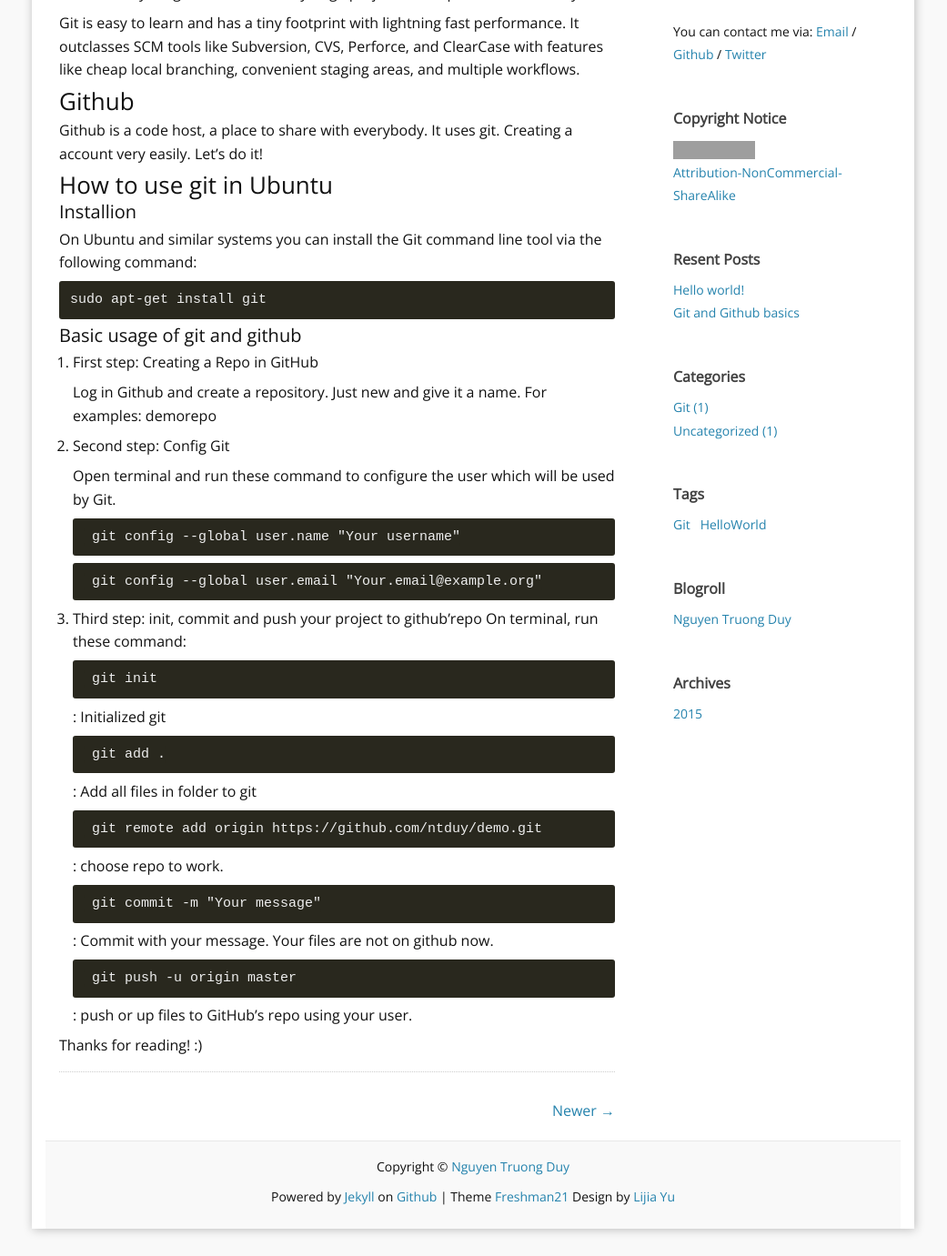
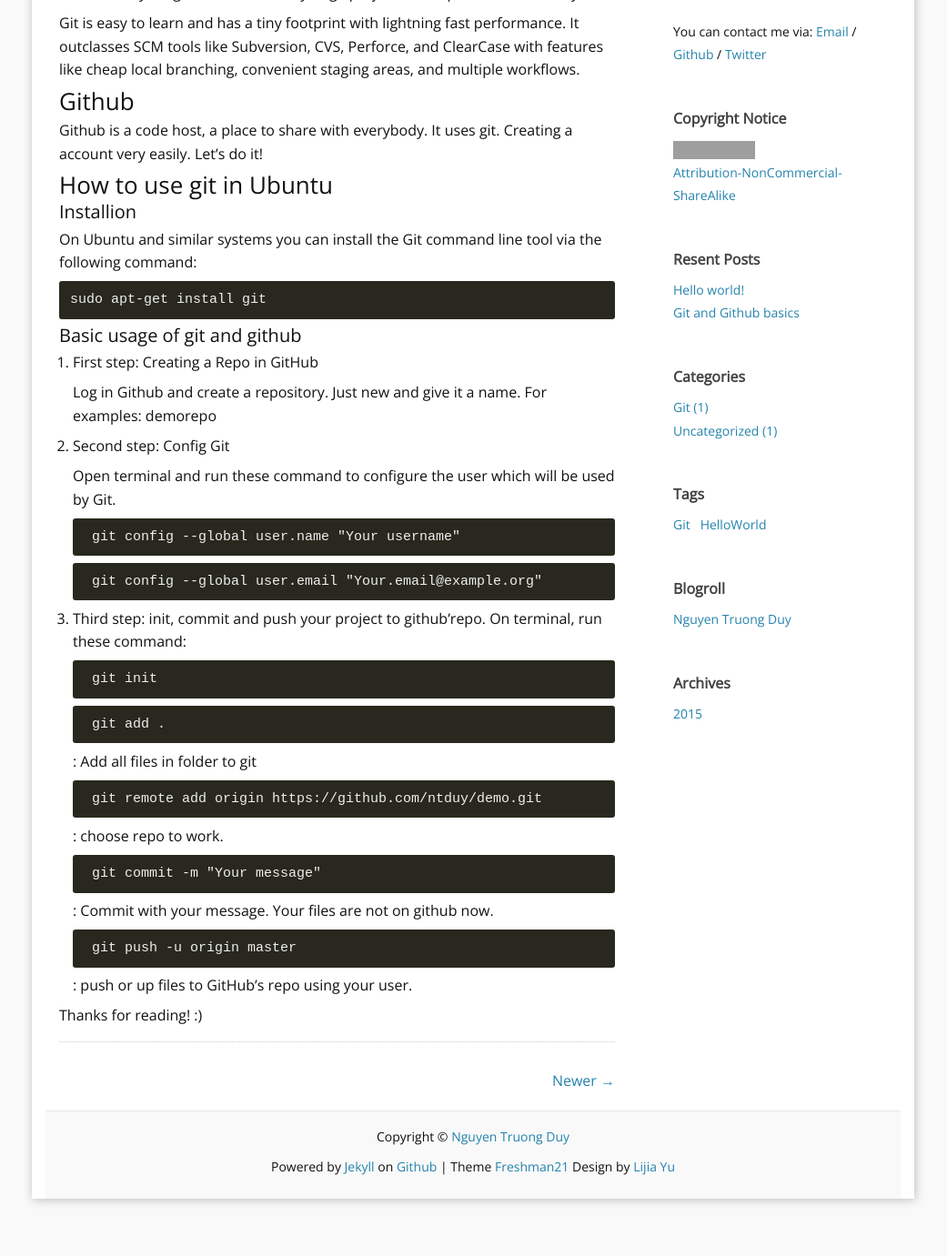
Before and after one commit to truongduyng/truongduyng.github.io, a Jekyll site: the page built from _posts/2015-01-15-git-basics.md, in a window 1280 px wide, cut to the strip 344-1725 px from the top of the page. Shown: the whole strip at 91% size, without its empty margins (120-1161 px from the left). Built offline with Jekyll 4.4.1, drawn with Linux system fonts in a browser that asks for light colours; comment, search, counter and statistics services are not loaded; after the commit the page ends 1692 px from its top, so only the background shows below that; grey boxes are pictures that could not be loaded.

Commit message:
update basic git

````diff
--- a/_posts/2015-01-15-git-basics.md
+++ b/_posts/2015-01-15-git-basics.md
@@ -45,38 +45,27 @@
 	git config --global user.email "Your.email@example.org"
 	```
 
-3. Third step: init, commit and push your project to github'repo
+3. Third step: init, commit and push your project to github'repo.
 	On terminal, run these command:
 
 	```
 	git init
 	```
-
-	: Initialized git
-
-
 	```
 	git add .
 	```
-
 	: Add all files in folder to git
-
 	```
 	git remote add origin https://github.com/ntduy/demo.git
 	```
-
 	: choose repo to work.
-
 	```
 	git commit -m "Your message"
 	```
-
 	: Commit with your message. Your files are not on github now.
-
 	```
 	git push -u origin master
 	```
-
 	: push or up files to GitHub's repo using your user.
 
 Thanks for reading! :)
````
